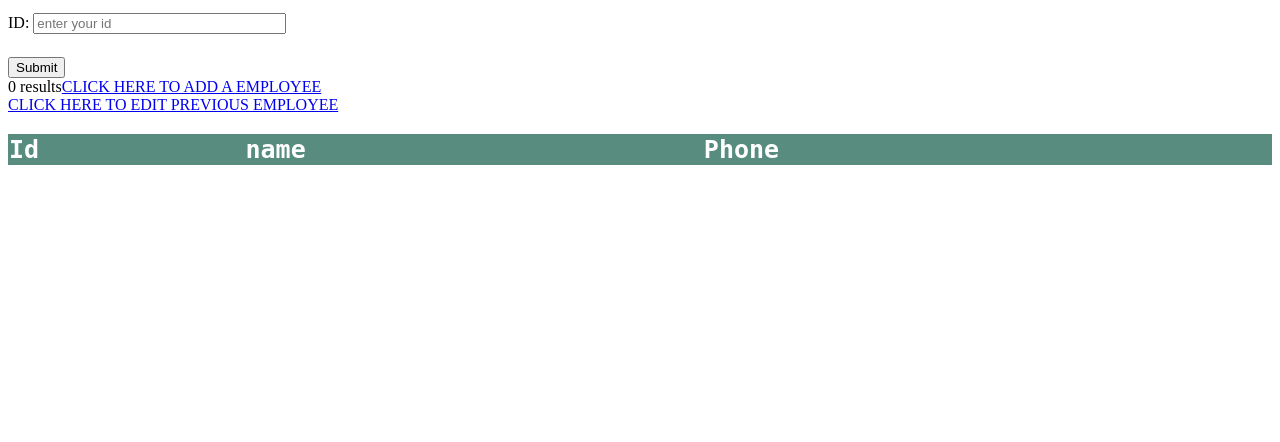
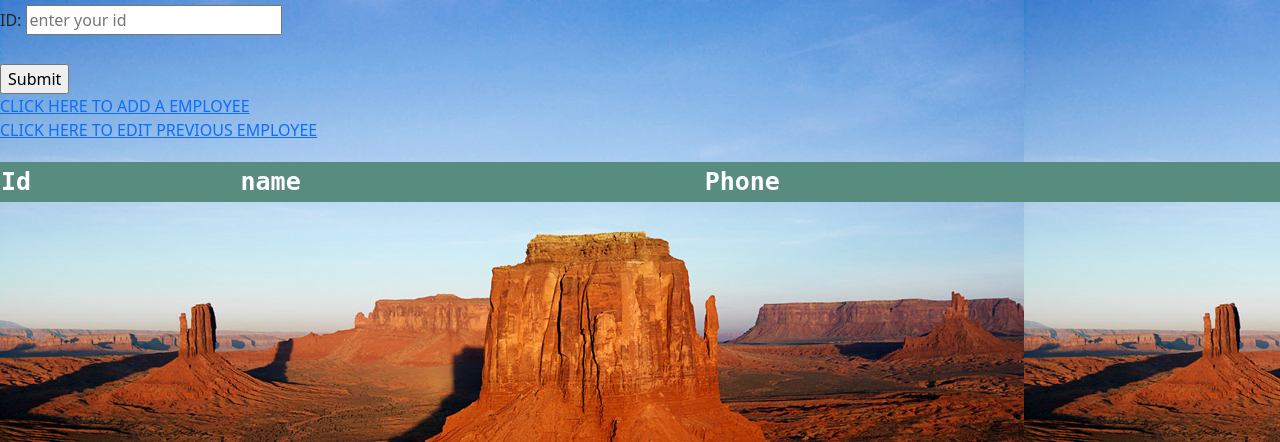
Before and after one commit to ARUNBABU99/NEW, a PHP site: page /tables.php in a window 1280 px wide. Shown: the top 442 px of the page. Run offline with PHP 8.4, Linux system fonts and the light colour scheme; data that the repository does not hold is empty.

Commit message:
Add files via upload
all working modules

```diff
--- a/tables.php
+++ b/tables.php
@@ -3,6 +3,7 @@
 <head>
 <title>Table with database</title>
 <style>
+
 input[type=text] {
   width: 20%;
   padding: 5px 5=px;
@@ -10,6 +11,13 @@ input[type=text] {
   color: #588c7e;
   box-sizing: border-box;
 }
+
+background-image{
+  opacity: 0.2
+}
+
+
+
 table {
 border-collapse: collapse;
 width: 100%;
@@ -24,9 +32,15 @@ background-color: #588c7e;
 color: white;
 }
 tr:nth-child(even) {background-color: #f2f2f2}
+body {
+    background-image: url("desert.jpg");
+}
+
 </style>
+<link href="https://cdn.jsdelivr.net/npm/bootstrap@5.0.0-beta1/dist/css/bootstrap.min.css" rel="stylesheet">
 </head>
 <body>
+
 
 <form action="" method="post">
             ID:
@@ -66,12 +80,13 @@ echo "<tr><td>" . $row["id"]. "</td><td>" . $row["name"] . "</td><td>"
 . $row["phone"]. "</td></tr>";
 }
 echo "</table>";
-} else  { echo "0 results"; }
+}
+
 $conn->close();
 ?>
 <a href="addemp.PHP">CLICK HERE TO ADD A EMPLOYEE</a>
 <br>
-<a href="editemp.PHP">CLICK HERE TO EDIT PREVIOUS EMPLOYEE</a>
+<a href="index.PHP">CLICK HERE TO EDIT PREVIOUS EMPLOYEE</a>
 
 </table>
 </body>
```
